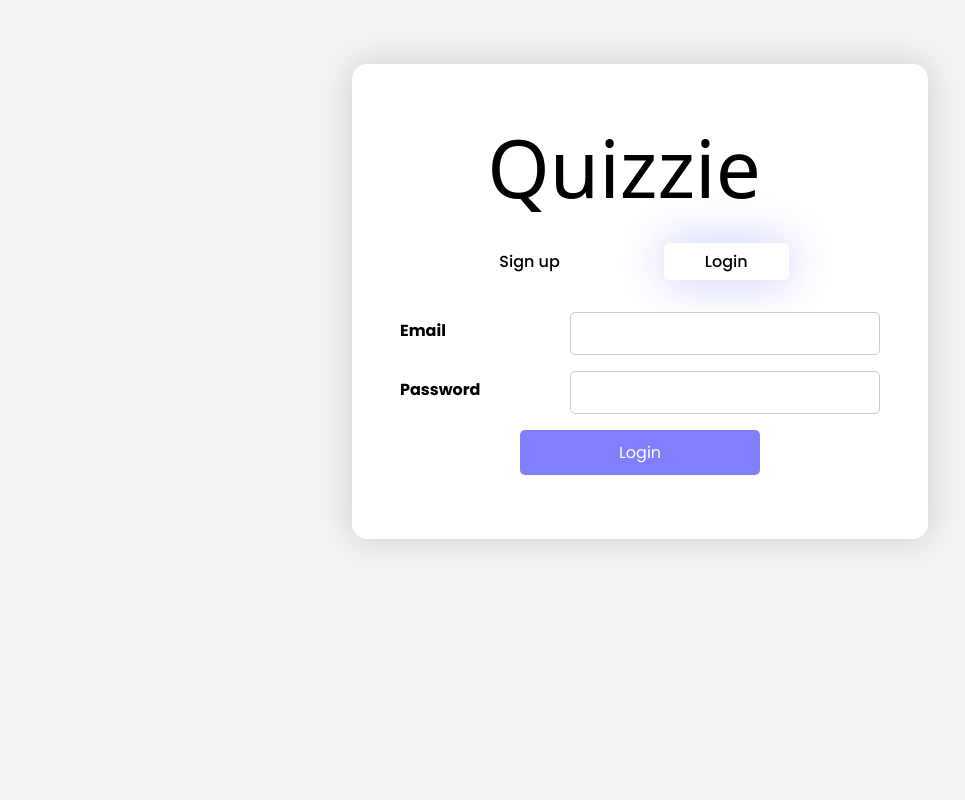
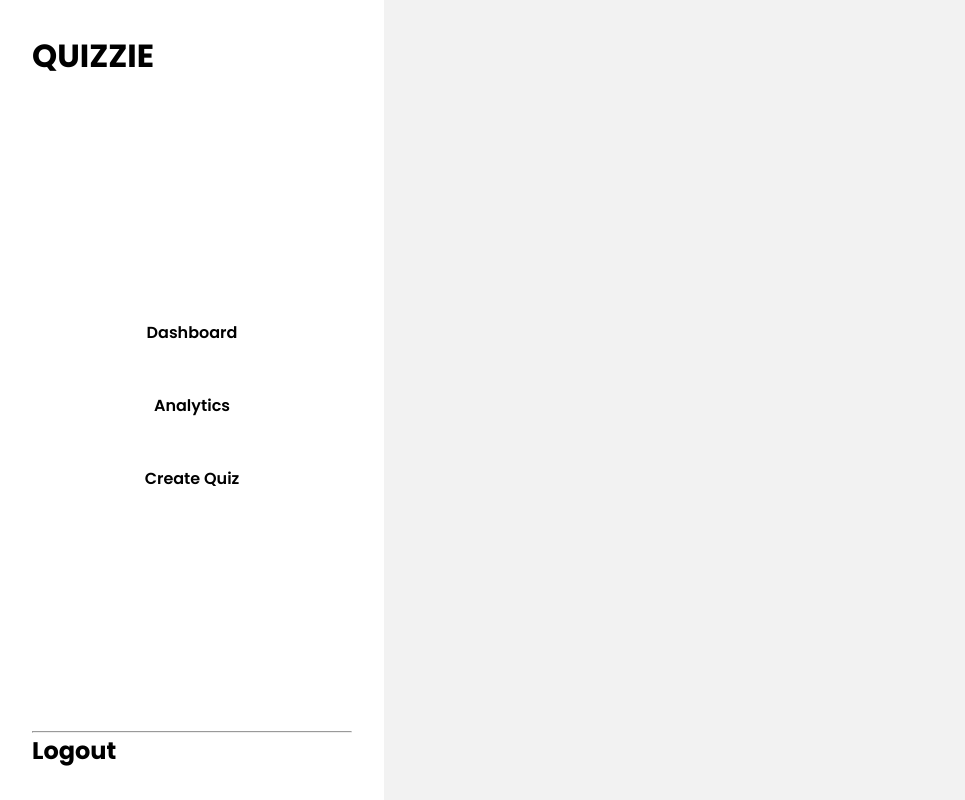
Before and after one commit to Omkarcode11/Final-Evaluation, a React (Vite) app in the folder frontend/: page / in a window 1280 px wide. Before the commit this address led to /auth/login. Shown: the whole page, without its empty margins (0-965 px from the left). Built offline with nearby package versions, Linux system fonts and the light colour scheme; a web font is replaced by a local one.

Commit message:
navigation and activelink implmentation is complete

```diff
--- a/frontend/src/App.tsx
+++ b/frontend/src/App.tsx
@@ -12,8 +12,8 @@ function App() {
   let route = createBrowserRouter([
     {path:"/",element:<HomePage/>,children:[
       {path:'dashboard',element:<Dashboard/>},
-      {path:'Analytics',element:<Analytics/>},
-      {path:'Create Quiz',element:<CreateQuiz/>},
+      {path:'analytics',element:<Analytics/>},
+      {path:'createquiz',element:<CreateQuiz/>},
     ]},
     {path:'/auth',element:<AuthPage/>,children:[
       {path:'login',element:<Login/>,index:true},
--- /dev/null
+++ b/frontend/src/components/navigation/HomeNavigation.module.css
@@ -0,0 +1,30 @@
+.container{
+    background-color: white;
+    box-sizing: border-box;
+    display: flex;
+    flex-flow: column wrap;
+    justify-content: space-between;
+    height: 100vh;
+    width: 30%;
+    padding: 2rem 2rem;
+}
+
+.linkGroup{
+    display: flex;
+    flex-flow: column;
+    gap: 2rem;
+
+}
+
+.link{
+    text-align: center;
+    text-decoration: none;
+    color: black;
+    font-weight: 600;
+    padding: 0.5rem 0.5rem;
+}
+
+.active {
+box-shadow: 0px 0px 14px rgba(0, 0, 0, 0.12);
+border-radius: 1rem;
+}
--- /dev/null
+++ b/frontend/src/components/navigation/HomeNavigation.tsx
@@ -0,0 +1,23 @@
+import { NavLink } from 'react-router-dom'
+import classes from './HomeNavigation.module.css'
+
+type Props = {}
+
+function HomeNavigation({}: Props) {
+  return (
+    <div className={classes.container}>
+    <h1 >QUIZZIE</h1>
+    <div className={classes.linkGroup}>
+    <NavLink className={({isActive})=>isActive?`${classes.link} ${classes.active}`:classes.link} end to={'dashboard'}>Dashboard</NavLink>
+    <NavLink className={({isActive})=>isActive?`${classes.link} ${classes.active}`:classes.link} end to={'analytics'}>Analytics</NavLink>
+    <NavLink className={({isActive})=>isActive?`${classes.link} ${classes.active}`:classes.link} end to={'createquiz'}>Create Quiz</NavLink>
+    </div>
+    <div>
+    <hr/>
+    <h2>Logout</h2>
+    </div>
+    </div>
+  )
+}
+
+export default HomeNavigation
--- /dev/null
+++ b/frontend/src/page/hompage/HomePage.module.css
@@ -0,0 +1,4 @@
+.container{
+    display: flex;
+    flex-flow: row wrap;
+}
--- a/frontend/src/page/hompage/HomePage.tsx
+++ b/frontend/src/page/hompage/HomePage.tsx
@@ -1,14 +1,15 @@
 import { useEffect } from 'react'
-import { useNavigate } from 'react-router-dom'
+import { Outlet, useNavigate } from 'react-router-dom'
+import HomeNavigation from '../../components/navigation/HomeNavigation'
+import classes from './HomePage.module.css'
 
 function HomePage() {
-    let navigate = useNavigate()
 
-    useEffect(()=>{
-        navigate('/auth/login')
-    },[])
   return (
-    <div>HomePage</div>
+    <div className={classes.container}>
+      <HomeNavigation/>
+      <Outlet/>
+    </div>
   )
 }
 
```
